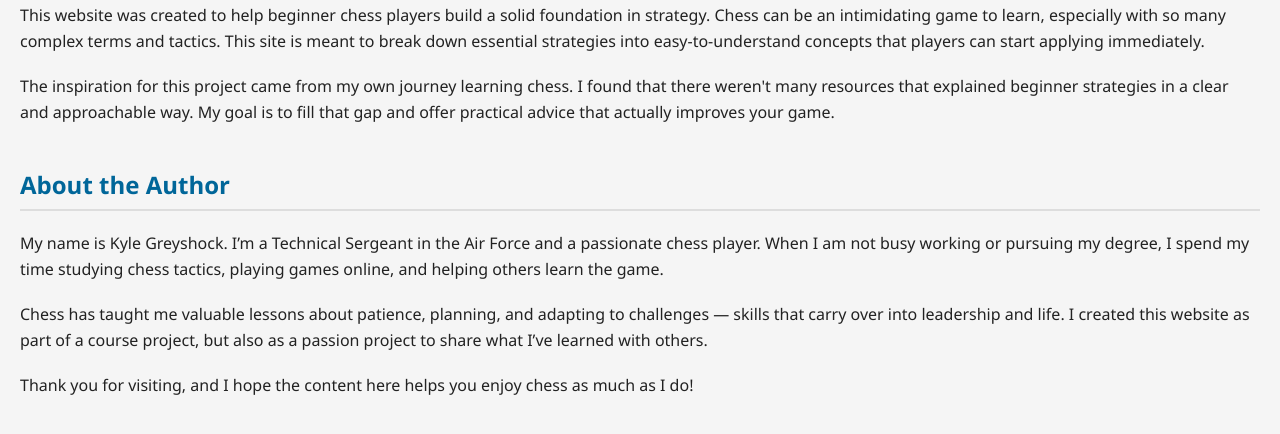
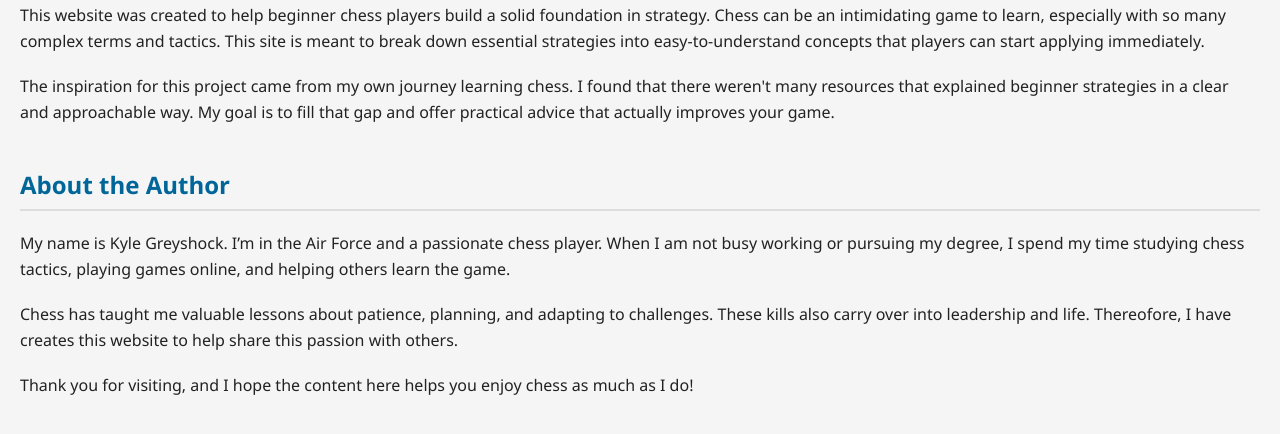
Before and after one commit to GREYSHOOK/chess-site, a plain HTML site: page about.html in a window 1280 px wide. Shown: the part 178-612 px from the top of the page. Drawn offline with Linux system fonts and the light colour scheme.

Commit message:
edited about page

```diff
--- a/about.html
+++ b/about.html
@@ -31,14 +31,14 @@
             and offer practical advice that actually improves your game.</p>
 
         <h2>About the Author</h2>
-        <p>My name is Kyle Greyshock. I’m a Technical Sergeant in the Air Force and a passionate chess player. When I am
+        <p>My name is Kyle Greyshock. I’m in the Air Force and a passionate chess player. When I am
             not busy working or pursuing my degree, I spend my time studying chess
             tactics, playing games online, and helping others learn the game.</p>
 
-        <p>Chess has taught me valuable lessons about patience, planning, and adapting to challenges — skills that carry
-            over into leadership and life. I created this website as part of a course project, but also as a passion
-            project to share what I’ve learned with others.</p>
-
+        <p>Chess has taught me valuable lessons about patience, planning, and adapting to challenges. These kills also
+            carry
+            over into leadership and life. Thereofore, I have creates this website to help share this passion with
+            others.
         <p>Thank you for visiting, and I hope the content here helps you enjoy chess as much as I do!</p>
     </section>
 </body>
```
Also changed, not shown: 1 other file.
